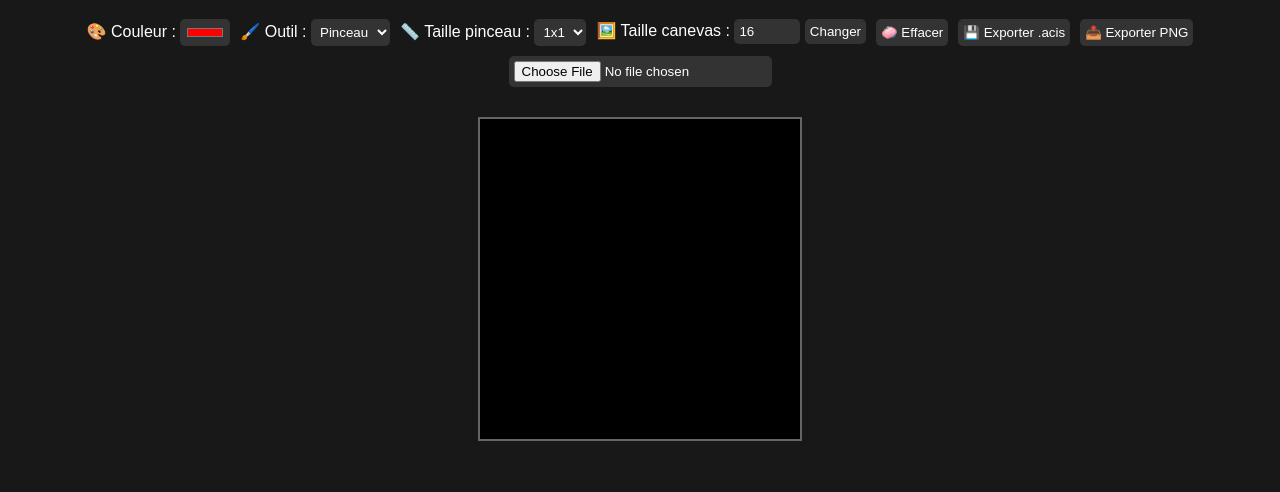
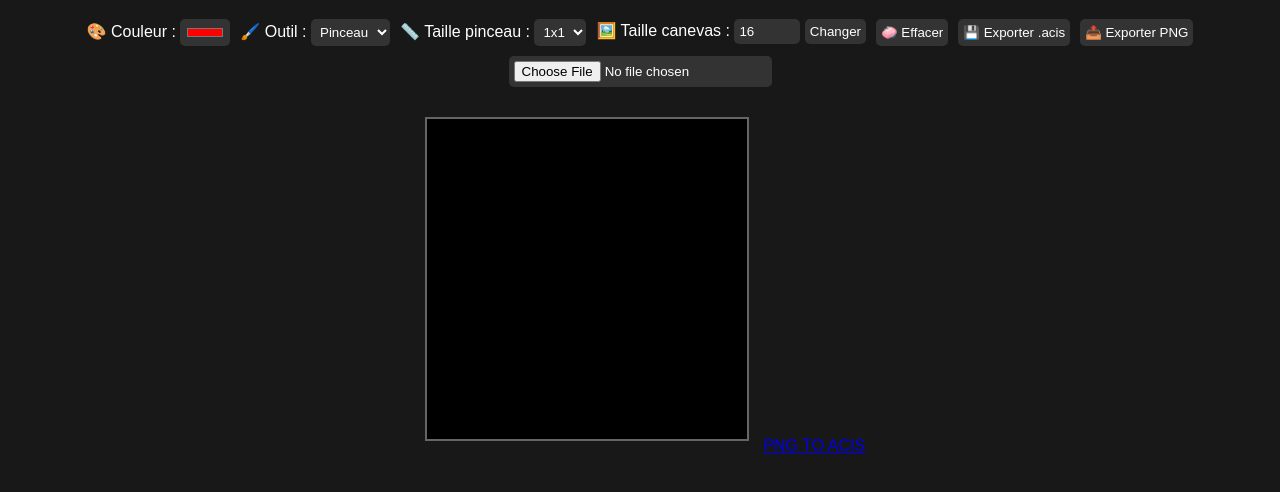
Before and after one commit to 123araDev/acis, a plain HTML site: page index.html in a window 1280 px wide. Shown: the part 82-574 px from the top of the page. Drawn offline with Linux system fonts and the light colour scheme.

Commit message:
Update index.html

```diff
--- a/index.html
+++ b/index.html
@@ -69,6 +69,7 @@
   </div>
 
   <canvas id="canvas"></canvas>
+  <a href=png-to-acis.html>PNG TO ACIS</a>
 
   <script>
     let canvas = document.getElementById('canvas');
```
